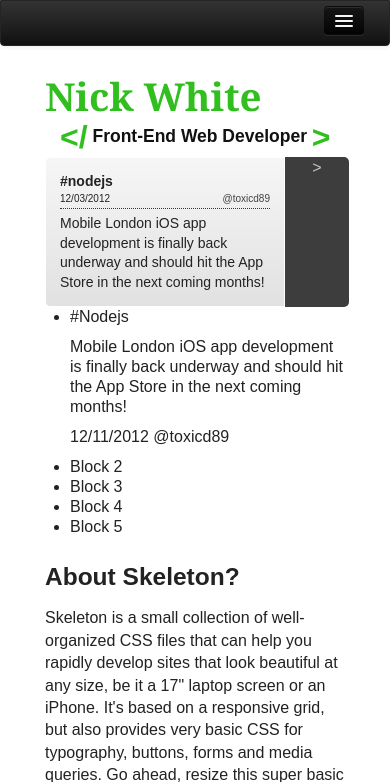
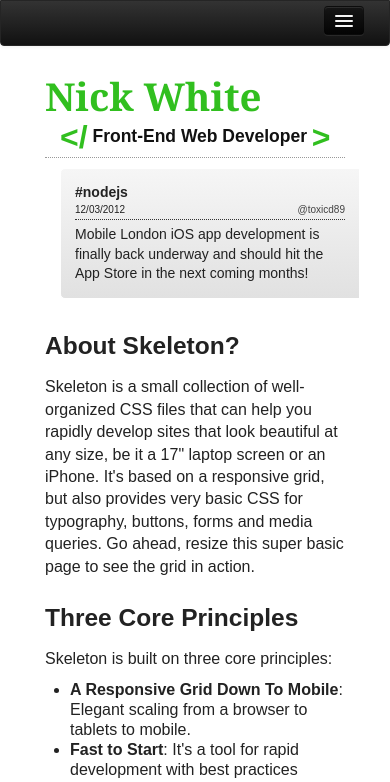
Before and after one commit to nwhite89/Toxic-Designs, a CodeIgniter app: page / in a window 390 px wide. Shown: the top 782 px of the page. Run offline with CodeIgniter, Linux system fonts and the light colour scheme; some libraries are stand-ins or nearby versions.

Commit message:
Start create of Mobile Carousel

```diff
--- a/application/config/config.php
+++ b/application/config/config.php
@@ -14,9 +14,9 @@
 | path to your installation.
 |
 */
-$config['base_url']	= 'http://nickwhite.td/';
+//$config['base_url']	= 'http://nickwhite.td/';
 //$config['base_url']	= 'http://192.168.0.13/ToxicDesigns/';
-//$config['base_url']	= 'http://192.168.1.136/toxicd/';
+$config['base_url']	= 'http://192.168.1.136/toxicd/';
 //$config['base_url']	= 'http://sandbox.dev/toxicd/';
 
 /*
--- a/application/views/home.php
+++ b/application/views/home.php
@@ -35,8 +35,31 @@
                             Mobile London iOS app development is finally back underway and should hit the App Store in the next coming months!
                         </div>
                     </div>
-                    <div class="tweet-link">
-                        <a href="http://twitter.com">&gt;</a>
+                </div>
+                <div class="tweet-cont active clearfix">
+                    <div class="tweet-card">
+                        <p class="tag">
+                            #nodejs
+                        </p>
+                        <div class="posted clearfix">
+                            <span class="by"><a href="http://twitter.com/toxicd89" target="_blank">@toxicd89</a></span><span class="date">12/03/2012</span>
+                        </div>
+                        <div class="tweet">
+                            Mobile London iOS app development is finally back underway and should hit the App Store in the next coming months!
+                        </div>
+                    </div>
+                </div>
+                <div class="tweet-cont clearfix">
+                    <div class="tweet-card">
+                        <p class="tag">
+                            #nodejs
+                        </p>
+                        <div class="posted clearfix">
+                            <span class="by"><a href="http://twitter.com/toxicd89" target="_blank">@toxicd89</a></span><span class="date">12/03/2012</span>
+                        </div>
+                        <div class="tweet">
+                            Mobile London iOS app development is finally back underway and should hit the App Store in the next coming months!
+                        </div>
                     </div>
                 </div>
             </div>
@@ -71,26 +94,6 @@
                         <li><span>Block 15</span></li>
                     </ul>
                 </div>
-                <div id="tweetmobi">
-                    <ul>
-                        <li>
-                            <p class="hashtag">
-                                #Nodejs
-                            </p>
-                            <p class="tweet">
-                                Mobile London iOS app development is finally back underway and should hit the App Store in the next coming months!
-                            </p>
-                            <p class="footer clearfix">
-                                <span class="date">12/11/2012</span>
-                                <span class="user">@toxicd89</span>
-                            </p>
-                        </li>
-                        <li><span>Block 2</span></li>
-                        <li><span>Block 3</span></li>
-                        <li><span>Block 4</span></li>
-                        <li><span>Block 5</span></li>
-                    </ul>
-                </div>
             </div>
             <div class="one-third column">
                 <h3>About Skeleton?</h3>
--- a/application/views/layouts/footer.php
+++ b/application/views/layouts/footer.php
@@ -19,22 +19,6 @@
             $('.navi-button').on('click', function(e){
                 $('.navi-mobile').slideToggle();
             });
-            jQuery(function($){
-                $('h1').on('click', function (e) {
-                    var x = $('.tweet-banners.active');
-                    var size = 40;
-                    var sizeChange = setInterval(function () {
-                        size-=3;
-                        x.css({width: size + '%'});
-                        if (size <= 0) {
-                            x.hide();
-                            x.removeClass('active');
-                            x.next().addClass('active');
-                            clearInterval(sizeChange);
-                        }
-                    },10);
-                });
-            })
         </script>
         <script>
         		$('#tweet3d li')
@@ -50,7 +34,8 @@
                         });
                     }
                 })
-                .show();
+                .show()
+                ;
 
                 $('#tweet3d ul').roundabout({
                     minScale: 0.7
@@ -59,6 +44,30 @@
                     ,   autoplay: 4000
                     ,   autoplayDuration: 4000
                 });
+                slideshow = function () {
+                    var activeItem = $('#tweets').children('.active');
+
+                    if (activeItem.next().index() == -1) {
+                        activeItem.animate({left: '-=350', opacity: '0' }, 490, 'swing', function () {
+                            $('#tweets').children().first().animate({opacity: '1'}, 1200, 'swing', function () {
+                                activeItem.removeClass('active').css('left', '5%');
+                                $('#tweets').children().first().addClass('active');
+                            });
+                        });
+                    } else {
+                        activeItem.animate({left: '-=350', opacity: '0' }, 490, 'swing', function () {
+                            activeItem.next().animate({opacity: '1'}, 1200, 'swing', function () {
+                                activeItem.css('left', '5%');
+                                activeItem.removeClass('active').next().addClass('active');
+                            });
+                        });
+                    }
+                }
+
+
+                jQuery(function($){
+                    var x = setInterval("slideshow()", 6000);
+                });
         </script>
     </body>
 </html>
--- a/css/style.css
+++ b/css/style.css
@@ -101,8 +101,18 @@ html, button, input, select, textarea {
 .tweet-cont {
     position: relative;
     width:19em;
+    width: 90%;
+    left: 5%;
     -webkit-backface-visibility: hidden;
-    zoom: 1;
+    opacity: 0;
+    position: absolute;
+}
+.tweet-cont.active {
+    opacity: 1;
+}
+#tweets {
+	position: relative;
+	height: 148px;
 }
 .tweet-card {
     background: rgb(246,246,246); /* Old browsers */
@@ -119,6 +129,7 @@ html, button, input, select, textarea {
     padding: 1em;
     float: left;
     width: 15em;
+    width: 100%;
     font-size: 14px;
     -webkit-border-top-left-radius: 5px;
     -webkit-border-bottom-left-radius: 5px;
@@ -174,6 +185,9 @@ html, button, input, select, textarea {
 }
 /* Navigation for Tablet and Desktop */
 @media only screen and (min-width: 768px) {
+	#tweets {
+		display: none;
+	}
 	.socialicons {
 		display: inline-block;
 		position: absolute;
@@ -264,6 +278,13 @@ html, button, input, select, textarea {
 }
 /* Navigation for Mobile */
 @media only screen and (max-width: 767px) {
+	.header {
+		border-bottom: 1px dotted #999;
+	}
+	#tweets {
+		margin-top: 10px;
+		display: block;
+	}
 	.sixteen.columns.navi,
 	#header-bar {
 		display: none;
```
